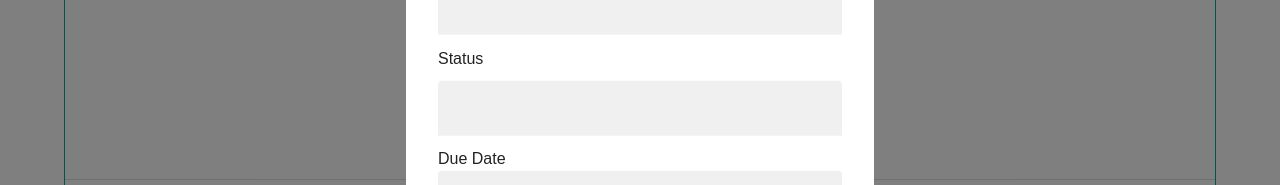
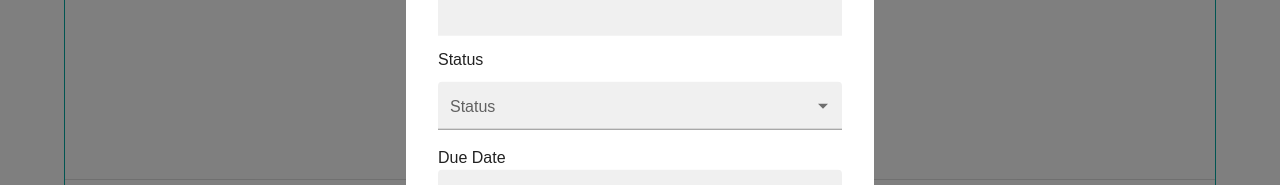
Before and after one commit to light-SESL/task-tracker-frontend, a React (Create React App) app: page /tasks in a window 1280 px wide. Both pictures are taken after a click on the element "Add Task". Shown: the part 377-562 px from the top of the page. Built offline with nearby package versions, Linux system fonts and the light colour scheme; no server answers.

Commit message:
style the date picker and status

```diff
--- a/package.json
+++ b/package.json
@@ -6,6 +6,7 @@
     "@emotion/react": "^11.10.6",
     "@emotion/styled": "^11.10.6",
     "@mui/icons-material": "^5.11.16",
+    "@mui/lab": "^5.0.0-alpha.127",
     "@mui/material": "^5.12.0",
     "@mui/system": "^5.12.1",
     "@mui/x-data-grid": "^5.17.23",
--- a/src/components/modal/taskModal.js
+++ b/src/components/modal/taskModal.js
@@ -1,6 +1,15 @@
 import React from "react";
 import { Form } from "formik";
-import { Box, Divider, Grid, Typography } from "@mui/material";
+import {
+  Box,
+  Divider,
+  FormControl,
+  Grid,
+  InputLabel,
+  MenuItem,
+  Select,
+  Typography,
+} from "@mui/material";
 import CustomButton from "elements/customButton/customButton";
 import Modal from "elements/modal/modal";
 import { COLORS } from "styles/theme";
@@ -71,19 +80,22 @@ const TaskModal = ({ setOpen, title, formik }) => {
               </Box>
               <Box mt={2}>
                 <Typography variant="w7">Status</Typography>
-                <MUITextField
-                  size="small"
-                  name="status"
-                  value={values.status}
-                  onChange={handleChange}
-                  error={touched.status && Boolean(errors.status)}
-                  helperText={touched.status && errors.status}
-                  variant="filled"
-                  InputProps={{
-                    disableUnderline: true,
-                  }}
-                  sx={{ mt: 1.3 }}
-                />
+                <FormControl size="small" variant="filled" sx={{ mt: 1.3, width: "100%" }}>
+                  <InputLabel id="status-label">Status</InputLabel>
+                  <Select
+                    labelId="status-label"
+                    id="status"
+                    name="status"
+                    value={values.status}
+                    onChange={handleChange}
+                    error={touched.status && Boolean(errors.status)}
+                    label="Status"
+                    sx={{ "& .MuiSelect-root": { mt: 1.3 } }}
+                  >
+                    <MenuItem value="Pending">Pending</MenuItem>
+                    <MenuItem value="Completed">Completed</MenuItem>
+                  </Select>
+                </FormControl>
               </Box>
               <Box mt={2}>
                 <Typography variant="w7">Due Date</Typography>
```
Also changed, not shown: 1 other file (tests, documents, lock files or other folders).
